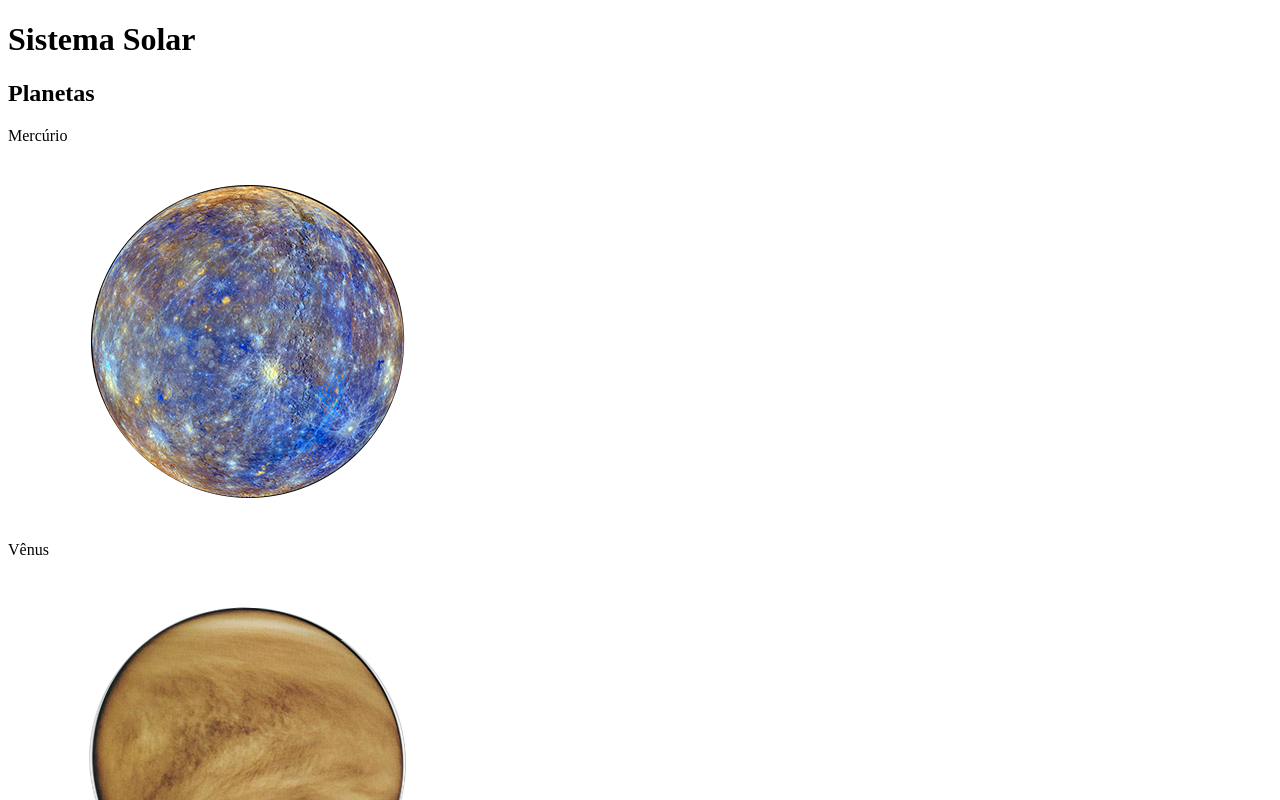
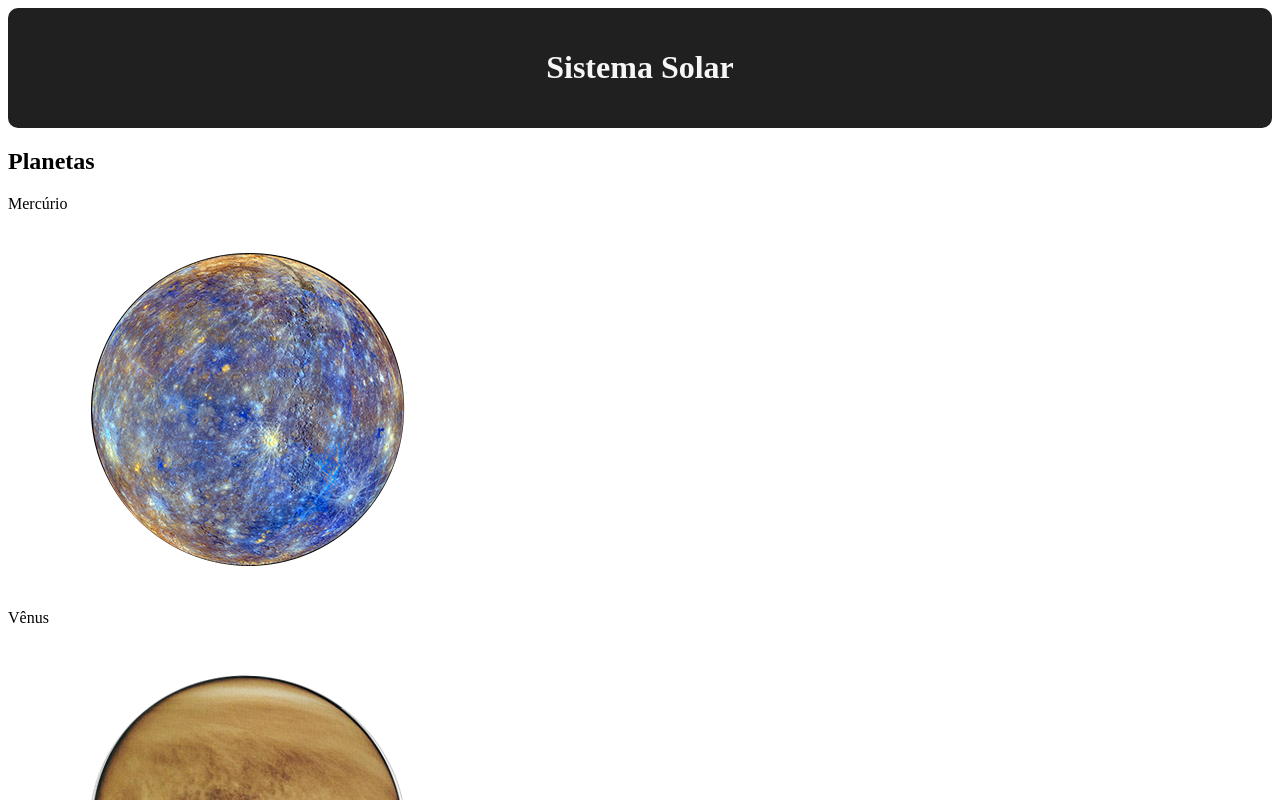
Before and after one commit to pauloricardosb/solar-system-project, a React (Create React App) app: page / in a window 1280 px wide. Shown: the top 800 px of the page. Built offline with nearby package versions, Linux system fonts and the light colour scheme.

Commit message:
FEAT: Header stylized

```diff
--- a/src/components/Header.jsx
+++ b/src/components/Header.jsx
@@ -1,8 +1,9 @@
 import React from 'react';
+import '../styles/Header.css';
 
 class Header extends React.Component {
   render() {
-    return <header><h1>Sistema Solar</h1></header>;
+    return <header id='header'><h1>Sistema Solar</h1></header>;
   }
 }
 
--- /dev/null
+++ b/src/styles/Header.css
@@ -0,0 +1,12 @@
+:root {
+  --primary-color: rgb(32, 32, 32);
+  --secondary-color: rgb(246, 246, 246);
+}
+
+#header {
+  background-color: var(--primary-color);
+  border-radius: 10px;
+  color: var(--secondary-color);
+  padding: 20px;
+  text-align: center;
+}
```
Also changed, not shown: src/App.css (line endings or trailing spaces).
